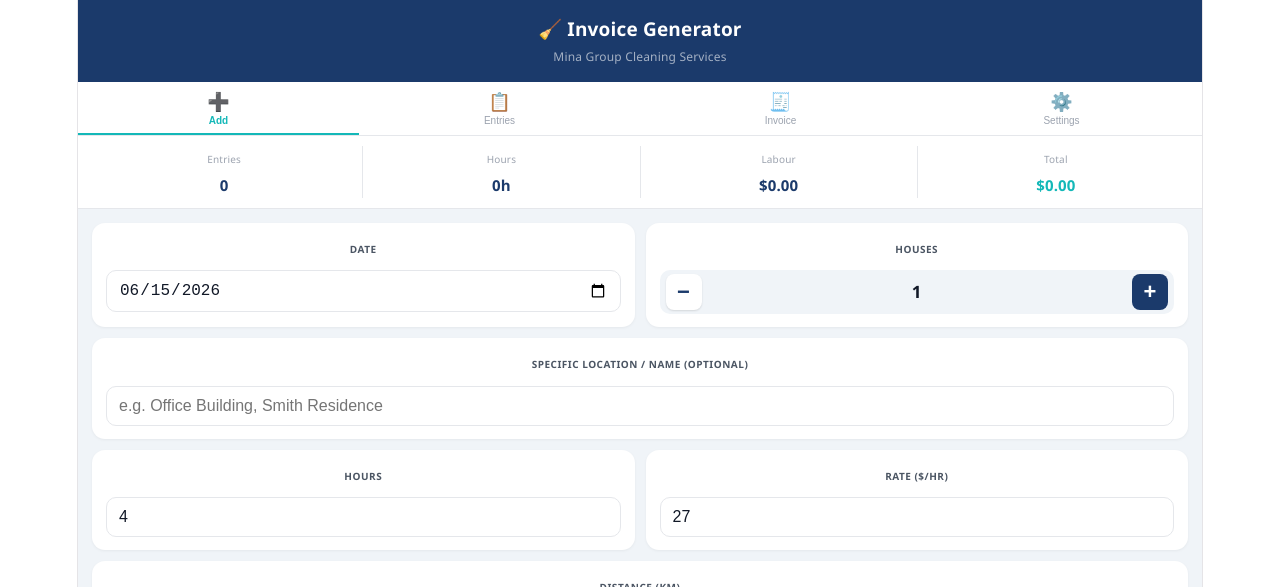
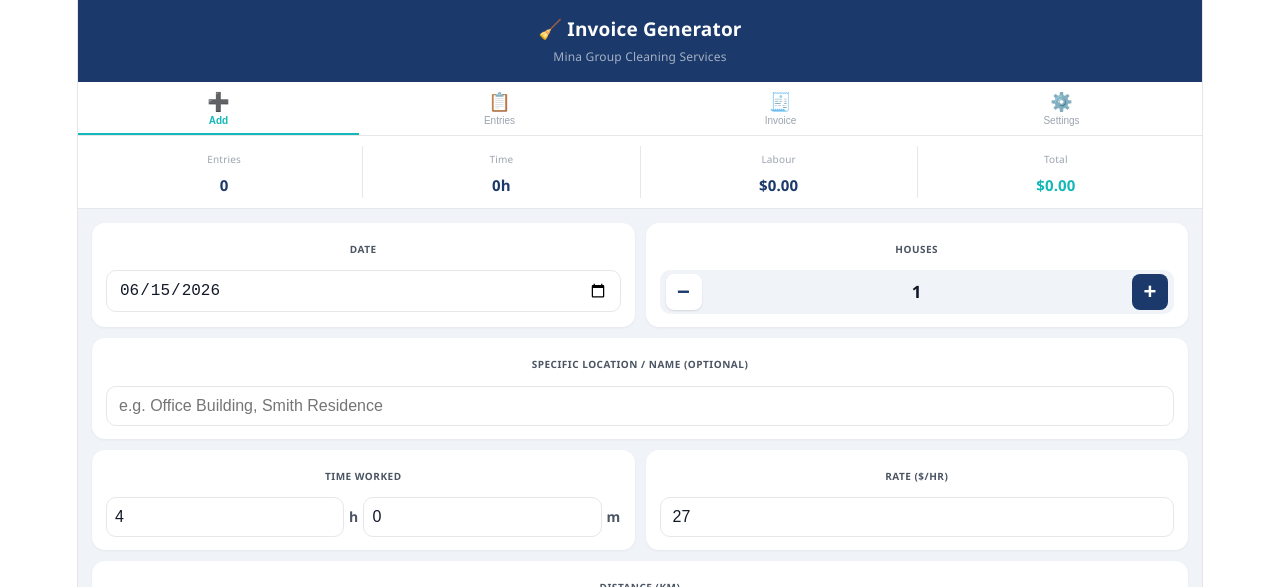
Before and after one commit to Isurusath/invoice-app, a React (Vite) app: page / in a window 1280 px wide. Shown: the top 587 px of the page. Built offline with nearby package versions, Linux system fonts and the light colour scheme.

Commit message:
feat: added separate hour and minute inputs for precise billing

```diff
--- a/src/App.jsx
+++ b/src/App.jsx
@@ -7,14 +7,14 @@
   red: "#EF4444", redBg: "#FEF2F2", green: "#059669",
 };
 
+// Updated to display actual hours and minutes on the invoice
 const fmtHr = (h) => {
   const n = parseFloat(h) || 0;
-  // If it's a whole number, return just the number (e.g., "6")
-  if (Number.isInteger(n)) return `${n}`;
-  // If it's exactly a half, return the half symbol (e.g., "6½")
-  if (Math.abs((n - Math.floor(n)) - 0.5) < 0.001) return `${Math.floor(n)}½`;
-  // Otherwise, return the exact decimal up to 2 places (e.g., "6.67")
-  return `${n.toFixed(2)}`;
+  const hrs = Math.floor(n);
+  const mins = Math.round((n - hrs) * 60);
+  if (mins === 0) return `${hrs}h`;
+  if (hrs === 0) return `${mins}m`;
+  return `${hrs}h ${mins}m`;
 };
 
 const fmtMoney = (n) => `$${Number(n).toFixed(2)}`;
@@ -60,7 +60,8 @@
   const [confirmClear, setConfirmClear] = useState(false);
   const [printHtml, setPrintHtml] = useState(null);
 
-  const [form, setForm] = useState({ date: todayStr(), location: "", houses: 1, hours: 4, rate: 27, km: "" });
+  // Split the form state into hr (hours) and min (minutes)
+  const [form, setForm] = useState({ date: todayStr(), location: "", houses: 1, hr: 4, min: 0, rate: 27, km: "" });
 
   useEffect(() => {
     try {
@@ -83,10 +84,13 @@
   const updS = (patch) => { const next = {...settings,...patch}; setSettings(next); saveS(next); };
 
   const addEntry = () => {
-    const next = [...entries, { ...form, id: Date.now() }];
+    // This correctly converts your Hours + Minutes into the decimal needed for multiplication
+    const decHours = Number(form.hr || 0) + (Number(form.min || 0) / 60);
+    const next = [...entries, { ...form, hours: decHours, id: Date.now() }];
+
     setEntries(next); saveE(next);
     setFlash(true); setTimeout(() => setFlash(false), 1600);
-    setForm(f => ({...f, location: "", houses:1, hours:4, km:""}));
+    setForm(f => ({...f, location: "", houses:1, hr:4, min:0, km:""}));
   };
 
   const delEntry = (id) => { const next = entries.filter(e => e.id !== id); setEntries(next); saveE(next); };
@@ -104,14 +108,12 @@
   };
 
   const doPrint = () => {
-    // We pass the full names back in
     const rows = entries.map(e => `
       <tr><td>${fmtDate(e.date)}</td><td>${getLocName(e)}</td>
-      <td>${fmtHr(e.hours)}h</td><td>$${e.rate}</td>
+      <td>${fmtHr(e.hours)}</td><td>$${e.rate}</td>
       <td>${fmtMoney(Number(e.hours)*Number(e.rate))}</td>
       <td>${e.km ? e.km+"km" : "-"}</td></tr>`).join("");
 
-    // Notice we removed the viewport tag and added min-width: 800px to force a zoomed-out view
     const html = `<!DOCTYPE html><html><head><title>Invoice — ${settings.fromName}</title>
 <style>
   body{font-family:Arial,sans-serif;padding:32px;color:#111;font-size:14px;background:#fff;min-width:800px;margin:0 auto;}
@@ -139,12 +141,12 @@
   </div>
 </div>
 <table>
-<thead><tr><th>Date</th><th>Location</th><th>Hours</th><th>Rate</th><th>Amount</th><th>For Transport</th></tr></thead>
+<thead><tr><th>Date</th><th>Location</th><th>Time</th><th>Rate</th><th>Amount</th><th>For Transport</th></tr></thead>
 <tbody>
   ${rows}
   <tr class="tot">
     <td colspan="2">Total</td>
-    <td>${fmtHr(totHours)}h</td><td></td>
+    <td>${fmtHr(totHours)}</td><td></td>
     <td>${fmtMoney(totAmt)}</td>
     <td>${totKm>0 ? totKm+"km ("+fmtMoney(trans)+")" : "-"}</td>
   </tr>
@@ -168,8 +170,6 @@
     { k:"invoice",  icon:"🧾", label:"Invoice" },
     { k:"settings", icon:"⚙️", label:"Settings" },
   ];
-
-  const colW = "70px 65px 30px 50px 56px";
 
   return (
     <div style={{ fontFamily:"'Segoe UI',system-ui,-apple-system,sans-serif",background:C.bg,minHeight:"100vh" }}>
@@ -198,7 +198,7 @@
 
       {/* ── Summary strip */}
       <div style={{ background:C.card,borderBottom:`1px solid ${C.border}`,display:"flex",padding:"10px 8px" }}>
-        {[["Entries",entries.length],["Hours",fmtHr(totHours)+"h"],["Labour",fmtMoney(totAmt)],["Total",fmtMoney(grand)]].map(([l,v],i) => (
+        {[["Entries",entries.length],["Time",fmtHr(totHours)],["Labour",fmtMoney(totAmt)],["Total",fmtMoney(grand)]].map(([l,v],i) => (
           <div key={l} style={{ flex:1,textAlign:"center",borderLeft: i>0 ? `1px solid ${C.border}` : "none" }}>
             <div style={{ fontSize:10,color:C.muted }}>{l}</div>
             <div style={{ fontSize:15,fontWeight:700,color: i===3 ? C.teal : C.navy }}>{v}</div>
@@ -230,8 +230,13 @@
 
             <div style={{ display:"grid",gridTemplateColumns:"1fr 1fr",gap:11 }}>
               <Card>
-                <Label>Hours</Label>
-                <Input type="number" step="0.01" min="0" value={form.hours} onChange={e => setForm(f => ({...f,hours:e.target.value}))} />
+                <Label>Time Worked</Label>
+                <div style={{ display: "flex", gap: 5, alignItems: "center" }}>
+                  <Input type="number" min="0" value={form.hr} onChange={e => setForm(f => ({...f,hr:e.target.value}))} placeholder="Hr" style={{ padding: "10px 8px" }} />
+                  <span style={{ fontSize: 14, fontWeight: 700, color: C.sub }}>h</span>
+                  <Input type="number" min="0" max="59" value={form.min} onChange={e => setForm(f => ({...f,min:e.target.value}))} placeholder="Min" style={{ padding: "10px 8px" }} />
+                  <span style={{ fontSize: 14, fontWeight: 700, color: C.sub }}>m</span>
+                </div>
               </Card>
               <Card>
                 <Label>Rate ($/hr)</Label>
@@ -252,11 +257,13 @@
                   <div style={{ fontSize:13,color:C.sub,marginTop:3 }}>
                     <span style={{fontWeight:form.location?700:400, color:form.location?C.navy:C.sub}}>
                       {getLocName(form)}
-                    </span> · {form.hours}h @ ${form.rate}/hr
+                    </span> · {Number(form.hr)||0}h {Number(form.min)||0}m @ ${form.rate}/hr
                   </div>
                   {form.km ? <div style={{ fontSize:13,color:C.sub }}>🚗 {form.km}km transport</div> : null}
                 </div>
-                <div style={{ fontSize:24,fontWeight:800,color:C.navy }}>{fmtMoney(Number(form.hours)*Number(form.rate))}</div>
+                <div style={{ fontSize:24,fontWeight:800,color:C.navy }}>
+                   {fmtMoney((Number(form.hr || 0) + (Number(form.min || 0) / 60)) * Number(form.rate))}
+                </div>
               </div>
             </div>
 
@@ -302,7 +309,7 @@
                         <div style={{ fontSize:13,color:C.sub,marginTop:3 }}>
                           <span style={{fontWeight:e.location?700:400, color:e.location?C.navy:C.sub}}>
                             {getLocName(e)}
-                          </span> · {fmtHr(e.hours)}h @ ${e.rate}/hr
+                          </span> · {fmtHr(e.hours)} @ ${e.rate}/hr
                         </div>
                         {e.km ? <div style={{ fontSize:13,color:C.sub }}>🚗 {e.km}km transport</div> : null}
                       </div>
```
